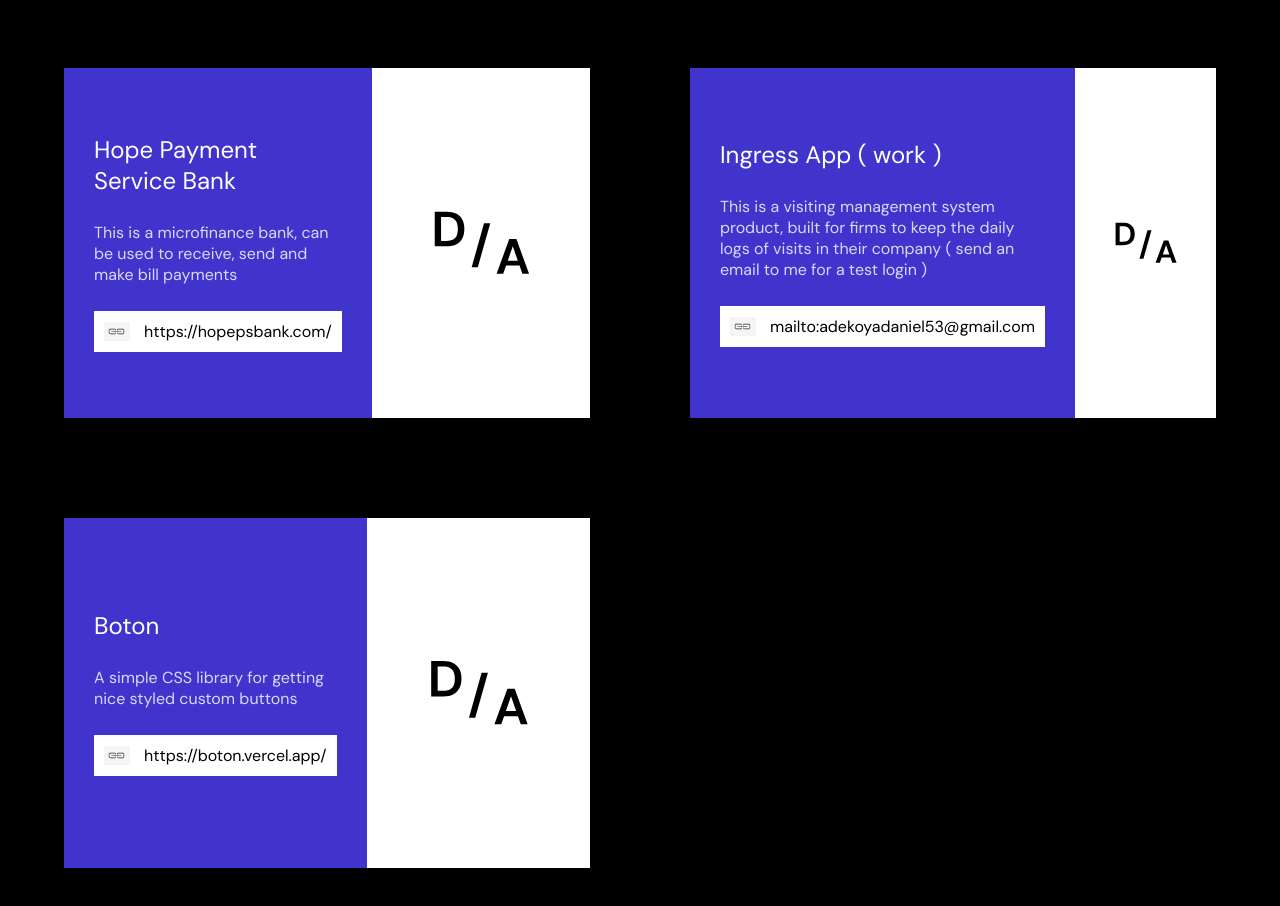
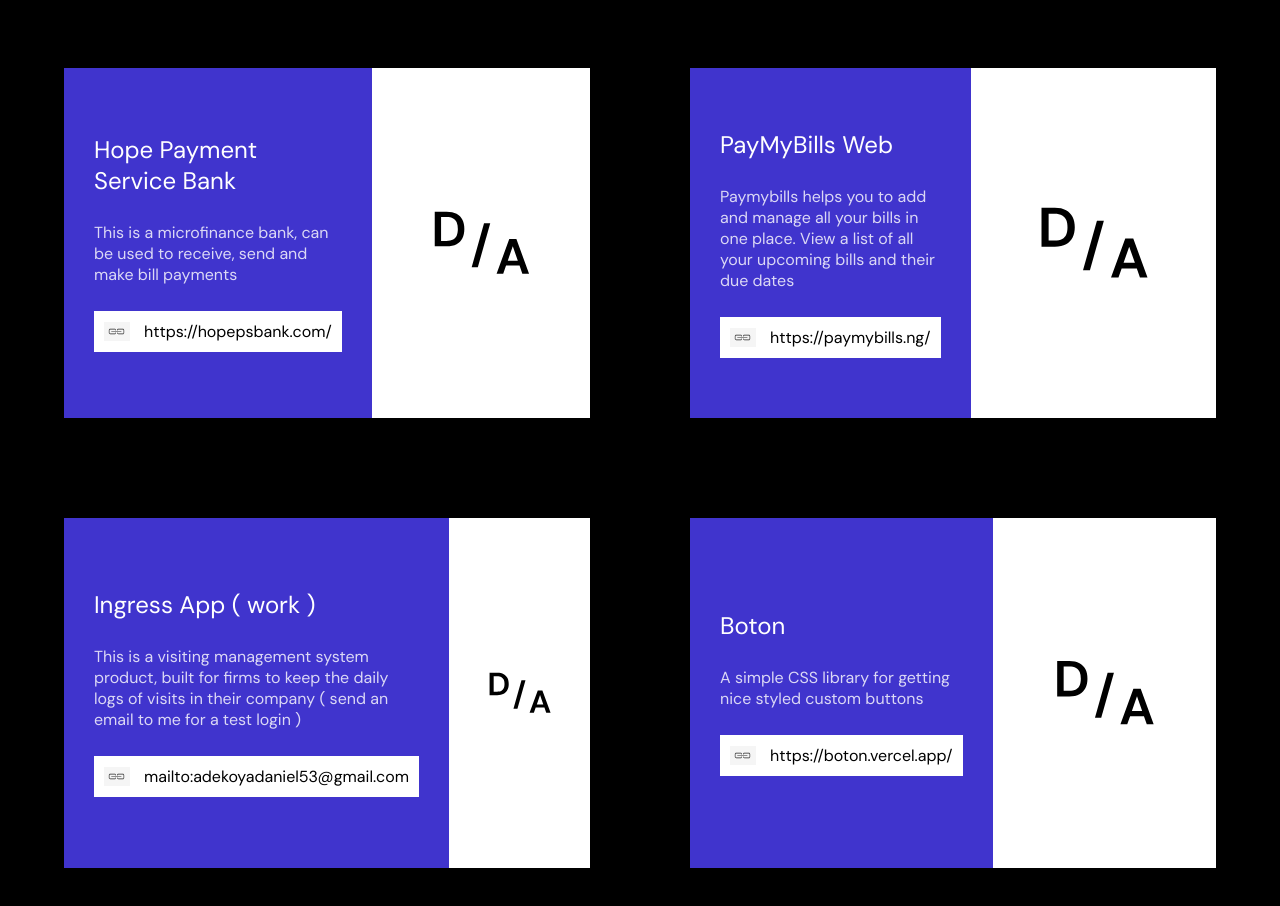
Before and after one commit to dhanielcodes/daniel-adekoya, a React (Create React App) app: page / in a window 1280 px wide. Shown: the part 4240-5146 px from the top of the page. Built offline with nearby package versions, Linux system fonts and the light colour scheme.

Commit message:
chore: update works

```diff
--- a/src/sections/works.jsx
+++ b/src/sections/works.jsx
@@ -19,6 +19,11 @@
             title: "Hope Payment Service Bank",
             desc: "This is a microfinance bank, can be used to receive, send and make bill payments",
             link: "https://hopepsbank.com/"
+        },
+        {
+            title: "PayMyBills Web",
+            desc: "Paymybills helps you to add and manage all your bills in one place. View a list of all your upcoming bills and their due dates",
+            link: "https://paymybills.ng/"
         },
         {
             title: "Ingress App ( work )",
```
